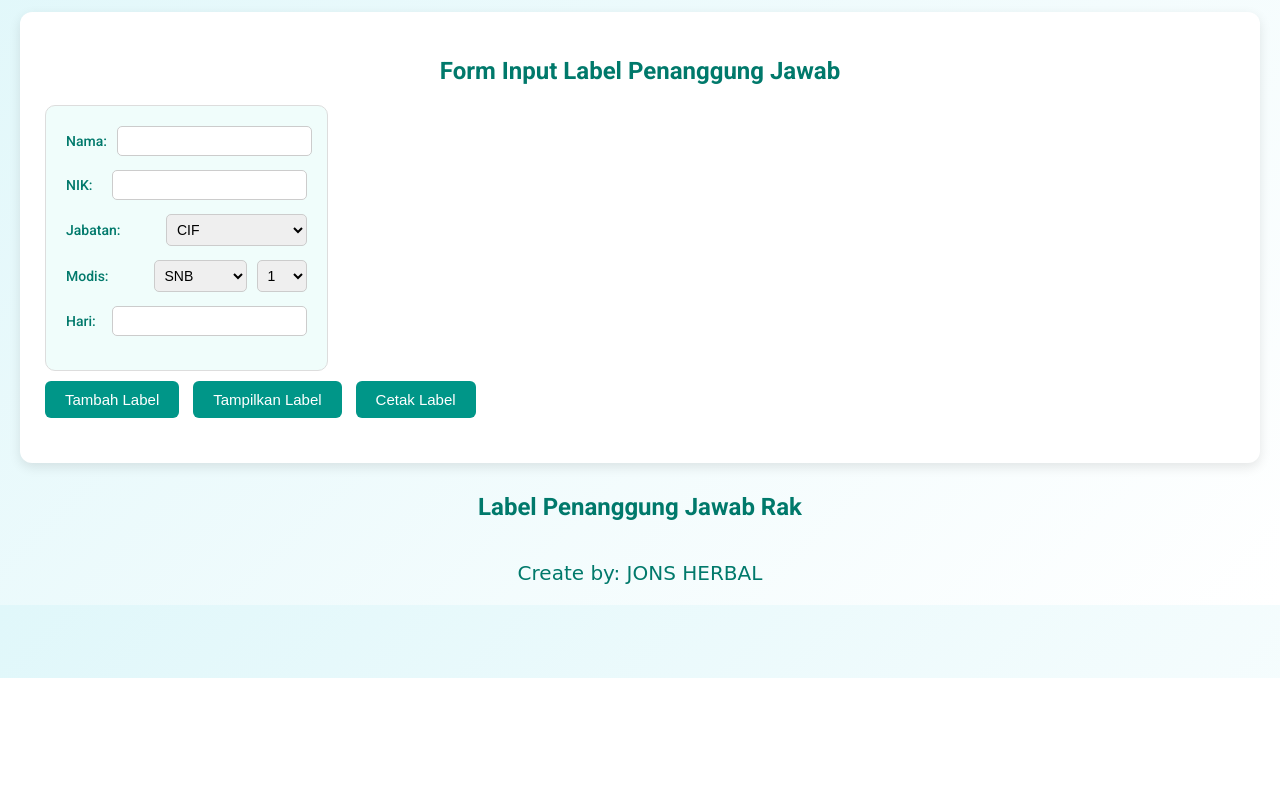
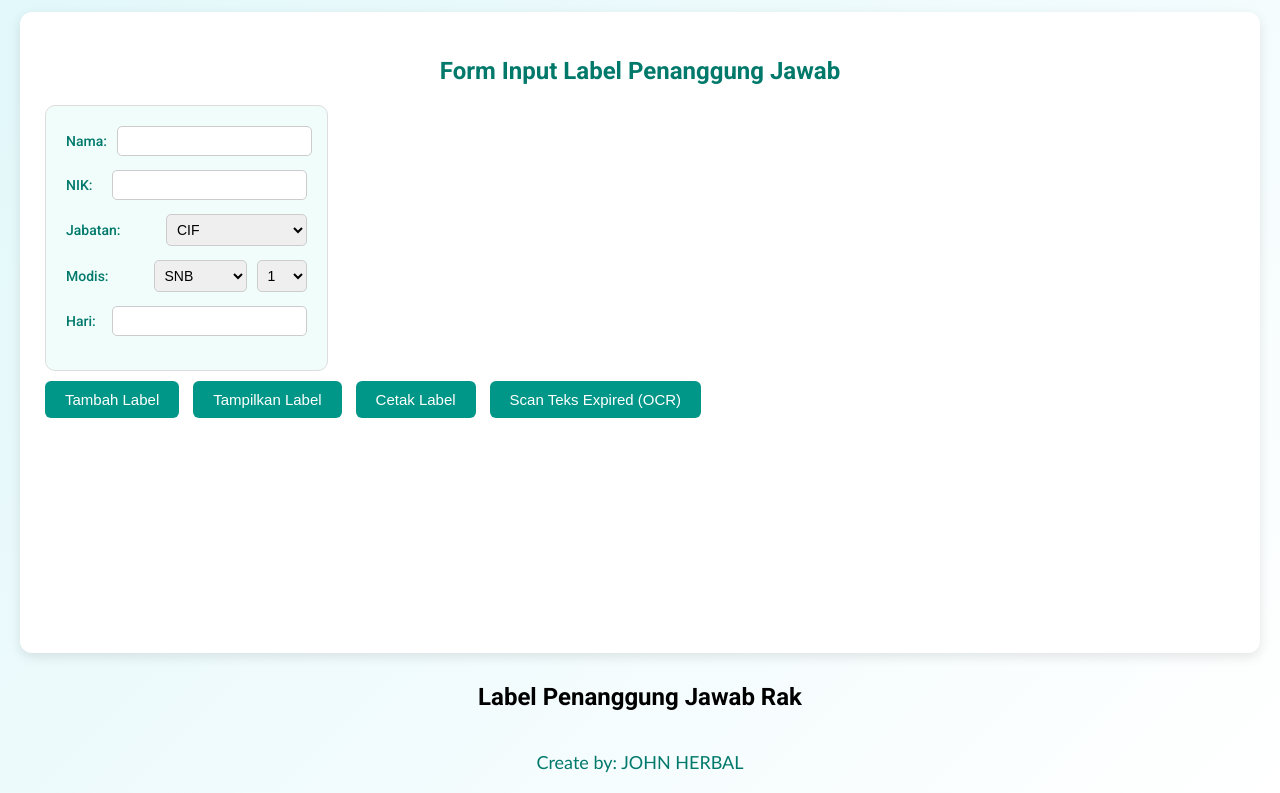
Before and after one commit to itzandri/teqp1, a plain HTML site: page index.html in a window 1280 px wide. Shown: the part 122-915 px from the top of the page. Before the commit the page ends 800 px from the top, so only its background shows below. Drawn offline with Linux system fonts and the light colour scheme; a web font is replaced by a local one.

Commit message:
index.html

```diff
--- a/index.html
+++ b/index.html
@@ -3,12 +3,9 @@
 <head>
   <meta charset="UTF-8" />
   <title>Label Penanggung Jawab Rak</title>
+  <script src="https://cdn.jsdelivr.net/npm/tesseract.js@2/dist/tesseract.min.js"></script>
   <style>
     @import url('https://fonts.googleapis.com/css2?family=Roboto:wght@400;500;700&display=swap');
-    @font-face {
-      font-family: 'Angels';
-      src: url('https://dl.dafont.com/dl/?f=angels') format('truetype');
-    }
     * { box-sizing: border-box; }
     body {
       font-family: 'Roboto', sans-serif;
@@ -126,10 +123,16 @@
     }
     .credit {
       margin-top: 40px;
-      font-family: 'Angels', cursive;
-      font-size: 20px;
+      font-family: 'Calibri', sans-serif;
+      font-size: 18px;
       text-align: center;
       color: #00796b;
+    }
+    #videoPreview {
+      width: 100%;
+      max-width: 300px;
+      margin: 20px auto;
+      display: block;
     }
     @media print {
       body {
@@ -137,7 +140,7 @@
         padding: 0;
         background: white;
       }
-      .form-wrapper, .credit, .action-buttons, h2, .header-banner {
+      .form-wrapper, .credit, .action-buttons, h2, .header-banner, #videoPreview, #ocr-result {
         display: none;
       }
       .label-container {
@@ -169,12 +172,15 @@
     <button onclick="addForm()">Tambah Label</button>
     <button onclick="generateLabels()">Tampilkan Label</button>
     <button onclick="window.print()">Cetak Label</button>
+    <button onclick="startOCR()">Scan Teks Expired (OCR)</button>
   </div>
+  <video id="videoPreview" autoplay muted playsinline></video>
+  <div id="ocr-result" style="text-align:center; font-weight:bold; margin-top:10px;"></div>
 </div>
 
-<h2>Label Penanggung Jawab Rak</h2>
+<h2 style="color: black;">Label Penanggung Jawab Rak</h2>
 <div class="label-container" id="labels"></div>
-<div class="credit">Create by: JONS HERBAL</div>
+<div class="credit">Create by: JOHN HERBAL</div>
 
 <script>
 let formCount = 0;
@@ -263,6 +269,27 @@ function generateLabels() {
   }
 }
 
+async function startOCR() {
+  const video = document.getElementById("videoPreview");
+  const resultBox = document.getElementById("ocr-result");
+
+  const stream = await navigator.mediaDevices.getUserMedia({ video: true });
+  video.srcObject = stream;
+
+  setTimeout(async () => {
+    const canvas = document.createElement("canvas");
+    canvas.width = video.videoWidth;
+    canvas.height = video.videoHeight;
+    const ctx = canvas.getContext("2d");
+    ctx.drawImage(video, 0, 0);
+
+    const { data: { text } } = await Tesseract.recognize(canvas, 'eng');
+    resultBox.innerText = "Hasil OCR: " + text.trim();
+
+    stream.getTracks().forEach(track => track.stop());
+  }, 4000);
+}
+
 window.onload = function() {
   addForm();
 };
```
